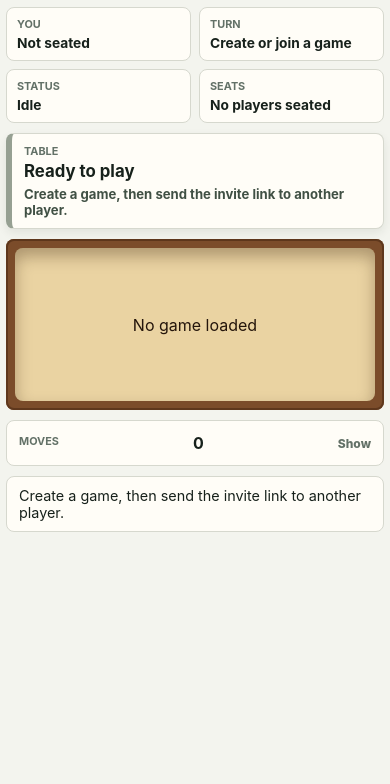
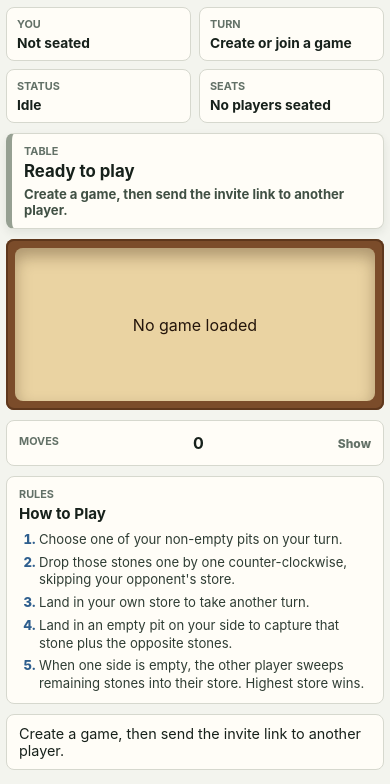
Before and after one commit to oza-chadg/mancala-arena, a website: page public/index.html in a window 390 px wide. Shown: the part 155-939 px from the top of the page. Before the commit the page ends 844 px from the top, so only its background shows below. Drawn offline with nearby package versions, Linux system fonts and the light colour scheme; no server answers.

Commit message:
Add Mancala rules panel

```diff
--- a/public/index.html
+++ b/public/index.html
@@ -68,7 +68,8 @@
           <div id="board" class="board"></div>
         </div>
 
-        <aside id="historyPanel" class="history-panel" aria-live="polite">
+        <aside class="side-panel">
+          <section id="historyPanel" class="history-panel" aria-live="polite">
             <button id="historyToggle" class="panel-heading" type="button" aria-expanded="true" aria-controls="moveHistoryList">
               <span class="label">Moves</span>
               <strong id="historyCount">0</strong>
@@ -76,6 +77,19 @@
             <ol id="moveHistoryList" class="move-history-list">
               <li>No moves yet</li>
             </ol>
+          </section>
+
+          <section class="rules-panel">
+            <span class="label">Rules</span>
+            <h2>How to Play</h2>
+            <ol class="rules-list">
+              <li>Choose one of your non-empty pits on your turn.</li>
+              <li>Drop those stones one by one counter-clockwise, skipping your opponent's store.</li>
+              <li>Land in your own store to take another turn.</li>
+              <li>Land in an empty pit on your side to capture that stone plus the opposite stones.</li>
+              <li>When one side is empty, the other player sweeps remaining stones into their store. Highest store wins.</li>
+            </ol>
+          </section>
         </aside>
       </section>
 
--- a/public/styles.css
+++ b/public/styles.css
@@ -115,6 +115,7 @@ h1 {
 .message-row,
 .turn-banner,
 .history-panel,
+.rules-panel,
 .result-panel {
   border: 1px solid #d6d8ce;
   border-radius: 8px;
@@ -204,6 +205,12 @@ h1 {
   grid-template-columns: minmax(0, 1fr) 280px;
   gap: 16px;
   align-items: stretch;
+}
+
+.side-panel {
+  display: grid;
+  gap: 16px;
+  align-content: start;
 }
 
 .board-wrap {
@@ -412,6 +419,31 @@ h1 {
   flex-direction: column;
   min-height: 272px;
   padding: 14px 16px;
+}
+
+.rules-panel {
+  padding: 14px 16px;
+}
+
+.rules-panel h2 {
+  margin: 0 0 8px;
+  font-size: 1rem;
+  line-height: 1.15;
+}
+
+.rules-list {
+  display: grid;
+  gap: 7px;
+  margin: 0;
+  padding-left: 20px;
+  color: #2f3d34;
+  font-size: 0.9rem;
+  line-height: 1.35;
+}
+
+.rules-list li::marker {
+  color: #2f5f8e;
+  font-weight: 800;
 }
 
 .panel-heading {
@@ -876,6 +908,23 @@ h1 {
     overflow: hidden;
   }
 
+  .side-panel {
+    gap: 10px;
+  }
+
+  .rules-panel {
+    padding: 10px 12px;
+  }
+
+  .rules-panel h2 {
+    font-size: 0.95rem;
+  }
+
+  .rules-list {
+    gap: 5px;
+    font-size: 0.82rem;
+  }
+
   .panel-heading {
     min-height: 44px;
     padding: 0 12px;
```
Lines whose indentation alone changed are shown as unchanged.
